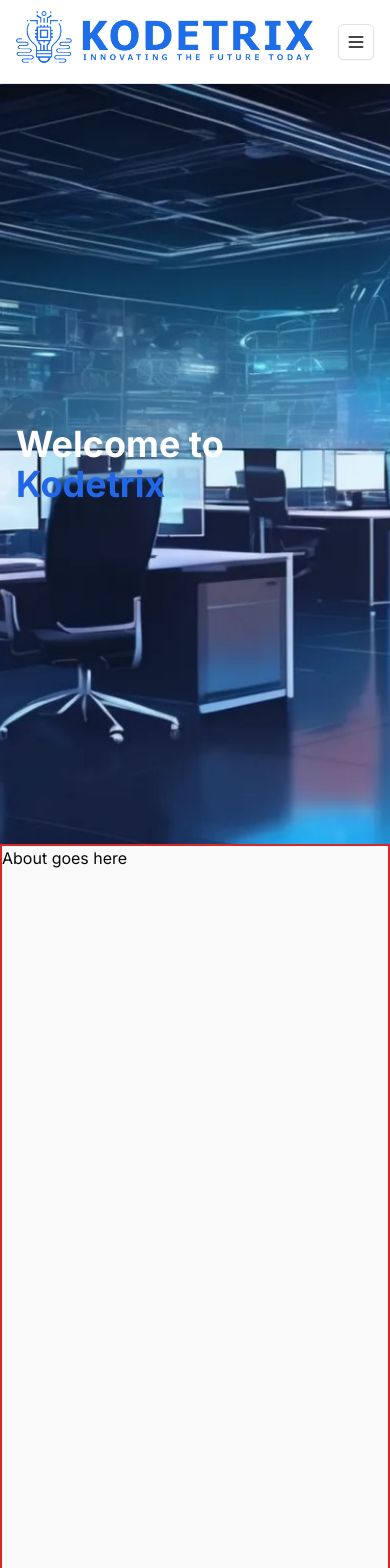
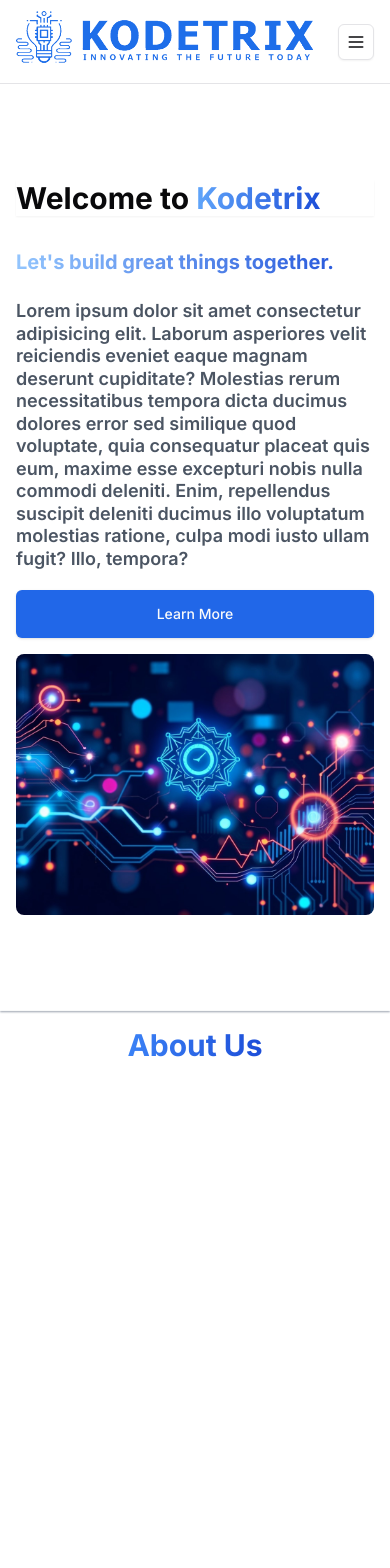
Before and after one commit to Samkipz/kodetrix, a Next.js app: page / in a window 390 px wide. Shown: the top 1568 px of the page. Built offline with nearby package versions, Linux system fonts and the light colour scheme; a web font is replaced by a local one.

Commit message:
adjusted the overall background color, modified hero section and it's responsiveness

```diff
--- a/app/page.js
+++ b/app/page.js
@@ -15,7 +15,7 @@ export default function Home() {
         <HeroSection />
       </div>
 
-      <main className="flex flex-col w-full bg-primary-foreground">
+      <main className="flex flex-col w-full bg-background">
         <div className="flex flex-col  ">
           <About />
         </div>
--- a/app/ui/about/About.jsx
+++ b/app/ui/about/About.jsx
@@ -2,8 +2,8 @@ import React from "react";
 
 export default function About() {
   return (
-    <div id="about" className="scroll-mt-20 scroll-smooth min-h-[90vh] border-2 border-red-600">
-      <p  className="flex ">About goes here</p>
+    <div id="about" className="flex justify-center scroll-mt-20 scroll-smooth min-h-[90vh] shadow-sm shadow-gray-400 px-4 ">
+      <h1  className="mt-4 text-3xl font-bold  bg-clip-text text-transparent bg-gradient-to-r from-blue-500 to-blue-700">About Us</h1>
     </div>
   );
 }
--- a/app/ui/contact/Contact.jsx
+++ b/app/ui/contact/Contact.jsx
@@ -2,6 +2,8 @@ import React from 'react'
 
 export default function Contact() {
   return (
-    <div id='contact' className='py-24 border-t border-gray-300 min-h-screen'>Contact comes here</div>
+    <div id='contact' className='flex justify-center scroll-mt-20 scroll-smooth shadow-sm shadow-gray-400 min-h-screen'>
+      <h1 className="mt-4 text-3xl font-bold  bg-clip-text text-transparent bg-gradient-to-r from-blue-500 to-blue-700">Contact Us</h1>
+    </div>
   );
 }
--- a/app/ui/footer/Footer.jsx
+++ b/app/ui/footer/Footer.jsx
@@ -1,13 +1,11 @@
 import React from "react";
-import { Label } from "@/components/ui/label";
-import { Input } from "@/components/ui/input";
-import { Button } from "@/components/ui/button";
+
 import Link from "next/link";
 
 export default function Footer() {
   return (
-    <footer className=" bg-primary flex flex-col  justify-end bg-background-secondary text-foreground-primary pt-12 px-4 sm:px-6 w-full md:px-12 bottom-0">
-      <div className="flex w-full flex-col lg:gap-16 items-center justify-center">
+    <footer className="flex flex-col  justify-end text-foreground-primary pt-12 px-4 sm:px-6 w-full md:px-12 bottom-0">
+      <div className="flex w-full flex-col lg:gap-16 items-center justify-center ">
         <div className="flex pt-8 gap-32">
           <div className="col-span-2 sm:col-span-1">
             <p className="font-medium">Services</p>
@@ -30,26 +28,6 @@ export default function Footer() {
                 >
                   {" "}
                   Company Review{" "}
-                </Link> */}
-              </li>
-
-              <li>
-                {/* <Link
-                  href="#"
-                  className="text-muted-foreground transition hover:opacity-75"
-                >
-                  {" "}
-                  Accounts Review{" "}
-                </Link> */}
-              </li>
-
-              <li>
-                {/* <Link
-                  href="#"
-                  className="text-muted-foreground transition hover:opacity-75"
-                >
-                  {" "}
-                  HR Consulting{" "}
                 </Link> */}
               </li>
 
@@ -103,26 +81,6 @@ export default function Footer() {
                   {" "}
                   Contact{" "}
                 </Link>
-              </li>
-
-              <li>
-                {/* <Link
-                  href="#"
-                  className="text-muted-foreground transition hover:opacity-75"
-                >
-                  {" "}
-                  FAQs{" "}
-                </Link> */}
-              </li>
-
-              <li>
-                {/* <Link
-                  href="#"
-                  className="text-muted-foreground transition hover:opacity-75"
-                >
-                  {" "}
-                  Live Chat{" "}
-                </Link> */}
               </li>
             </ul>
           </div>
--- a/app/ui/hero/Hero.jsx
+++ b/app/ui/hero/Hero.jsx
@@ -1,51 +1,43 @@
+import { Button } from "@/components/ui/button";
+import Image from "next/image";
+import Link from "next/link";
 import React from "react";
 
 export default function HeroSection() {
   return (
-    <>
-    <div id="hero"
-      className='scroll-mt-20 scroll-smooth w-full h-ful py-24 px-4 md:px-12 sm:px-6 lg:px-8 relative flex flex-col items-start justify-center'
-      style={{
-        backgroundImage: 'url(/hero1.jpeg)',
-        backgroundSize: 'cover',
-        backgroundPosition: 'center',
-        backgroundRepeat: 'no-repeat',
-        opacity: 1
-      }}
+    <div
+      id="hero"
+      className='gap-y-4 scroll-mt-20 scroll-smooth w-full h-full py-24 px-4 md:px-12 sm:px-6 lg:px-8 relative flex-col md:flex md:flex-row items-start shadow-sm shadow-gray-400'
     >
-      <h1 className='text-white font-bold text-4xl md:mx-8 z-10'>
-        Welcome to <span className='text-primary'>Kodetrix</span>
-      </h1>
+      <section className='md:w-1/2 flex flex-col gap-4 md:shadow-sm  z-10'>
+
+          <h1 className='text-3xl text-foreground font-bold md:text-5xl md:mx-8 shadow-sm'>
+            Welcome to <span className='bg-clip-text text-transparent bg-gradient-to-r from-blue-400 to-blue-700'>Kodetrix</span>
+          </h1>
+          <h2 className='text-xl md:text-2xl font-bold md:mx-8 mt-4 bg-clip-text text-transparent bg-gradient-to-r from-blue-300 to-blue-700'>
+            {`Let's build great things together.`}
+          </h2>
+
+        <p className='md:h-55 text-lg md:mx-8 mt-2 font-semibold text-gray-600 leading-tight md:leading-normal'>
+          Lorem ipsum dolor sit amet consectetur adipisicing elit.
+          Laborum asperiores velit reiciendis eveniet eaque magnam deserunt cupiditate?
+          Molestias rerum necessitatibus tempora dicta ducimus dolores error sed similique quod voluptate,
+          quia consequatur placeat quis eum, maxime esse excepturi nobis nulla commodi deleniti.
+          Enim, repellendus suscipit deleniti ducimus illo voluptatum molestias ratione,
+          culpa modi iusto ullam fugit? Illo, tempora?
+        </p>
+        <Button className='mt-1 md:mt-20 py-6 md:order-last md:w-1/2'><Link href='#about'>Learn More</Link></Button>
+      </section>
+
+      <section className='md:w-1/2 flex mt-4 md:mt-0 md:shadow-sm'>
+        <Image
+          src="/hero.jpeg"
+          alt="hero-image"
+          width={1000}
+          height={600}
+          className='rounded-lg min-w-[45vw] md:min-h-[72vh]  h-[50%] md:h-auto'
+        />
+      </section>
     </div>
-
-    {/* <div class=" flex-col mt-5 max-w-3xl text-center mx-auto">
-      <p class="text-lg text-gray-600 dark:text-neutral-400">Preline UI is an open-source set of prebuilt UI components, ready-to-use examples and Figma design system based on the utility-first Tailwind CSS framework.</p>
-    </div> */}
-{/*
-    <div class="mt-8 gap-3 flex justify-center">
-      <a class="inline-flex justify-center items-center gap-x-3 text-center bg-gradient-to-tl from-blue-600 to-violet-600 hover:from-violet-600 hover:to-blue-600 border border-transparent text-white text-sm font-medium rounded-md focus:outline-none focus:from-violet-600 focus:to-blue-600 py-3 px-4" href="#">
-        Get started
-        <svg class="shrink-0 size-4" xmlns="http://www.w3.org/2000/svg" width="24" height="24" viewBox="0 0 24 24" fill="none" stroke="currentColor" strokeWidth="2" stroke-linecap="round" stroke-linejoin="round"><path d="m9 18 6-6-6-6"/></svg>
-      </a>
-      <button type="button" class="relative group p-2 ps-3 inline-flex items-center gap-x-2 text-sm font-mono rounded-lg border border-gray-200 bg-white text-gray-800 shadow-sm hover:bg-gray-50 focus:outline-none focus:bg-gray-50 disabled:opacity-50 disabled:pointer-events-none dark:bg-neutral-900 dark:border-neutral-700 dark:text-white dark:hover:bg-neutral-800 dark:focus:bg-neutral-800">
-        $ npm i preline
-        <span class="flex justify-center items-center bg-gray-200 rounded-md size-7 dark:bg-neutral-700 dark:text-neutral-400">
-          <svg class="shrink-0 size-4 group-hover:rotate-6 transition" xmlns="http://www.w3.org/2000/svg" width="24" height="24" viewBox="0 0 24 24" fill="none" stroke="currentColor" strokeWidth="2" stroke-linecap="round" stroke-linejoin="round"><rect width="8" height="4" x="8" y="2" rx="1" ry="1"/><path d="M16 4h2a2 2 0 0 1 2 2v14a2 2 0 0 1-2 2H6a2 2 0 0 1-2-2V6a2 2 0 0 1 2-2h2"/></svg>
-        </span>
-      </button>
-    </div> */}
-
-    {/* <div class="mt-5 flex justify-center items-center gap-x-1 sm:gap-x-3">
-      <span class="text-sm text-gray-600 dark:text-neutral-400">Package Manager:</span>
-      <span class="text-sm font-bold text-gray-900 dark:text-white">npm</span>
-      <svg class="size-5 text-gray-300 dark:text-neutral-600" width="16" height="16" viewBox="0 0 16 16" fill="none" xmlns="http://www.w3.org/2000/svg" aria-hidden="true">
-        <path d="M6 13L10 3" stroke="currentColor" stroke-linecap="round"/>
-      </svg>
-      <a class="inline-flex items-center gap-x-1 text-sm text-blue-600 decoration-2 hover:underline focus:outline-none focus:underline font-medium dark:text-blue-500" href="#">
-        Installation Guide
-        <svg class="shrink-0 size-4" xmlns="http://www.w3.org/2000/svg" width="24" height="24" viewBox="0 0 24 24" fill="none" stroke="currentColor" strokeWidth="2" stroke-linecap="round" stroke-linejoin="round"><path d="m9 18 6-6-6-6"/></svg>
-      </a>
-    </div> */}
-    </>
   );
 }
--- a/app/ui/services/Services.jsx
+++ b/app/ui/services/Services.jsx
@@ -2,6 +2,8 @@ import React from 'react'
 
 export default function Services() {
   return (
-    <div id='services' className='scroll-mt-20 scroll-smooth min-h-[90vh] border-2 border-red-600' >Services</div>
+    <div id='services' className='flex justify-center scroll-mt-20 scroll-smooth min-h-[90vh] shadow-sm shadow-gray-400' >
+      <h1 className="mt-4 text-3xl font-bold  bg-clip-text text-transparent bg-gradient-to-r from-blue-500 to-blue-700">Services We Offer</h1>
+    </div>
   )
 }
```
